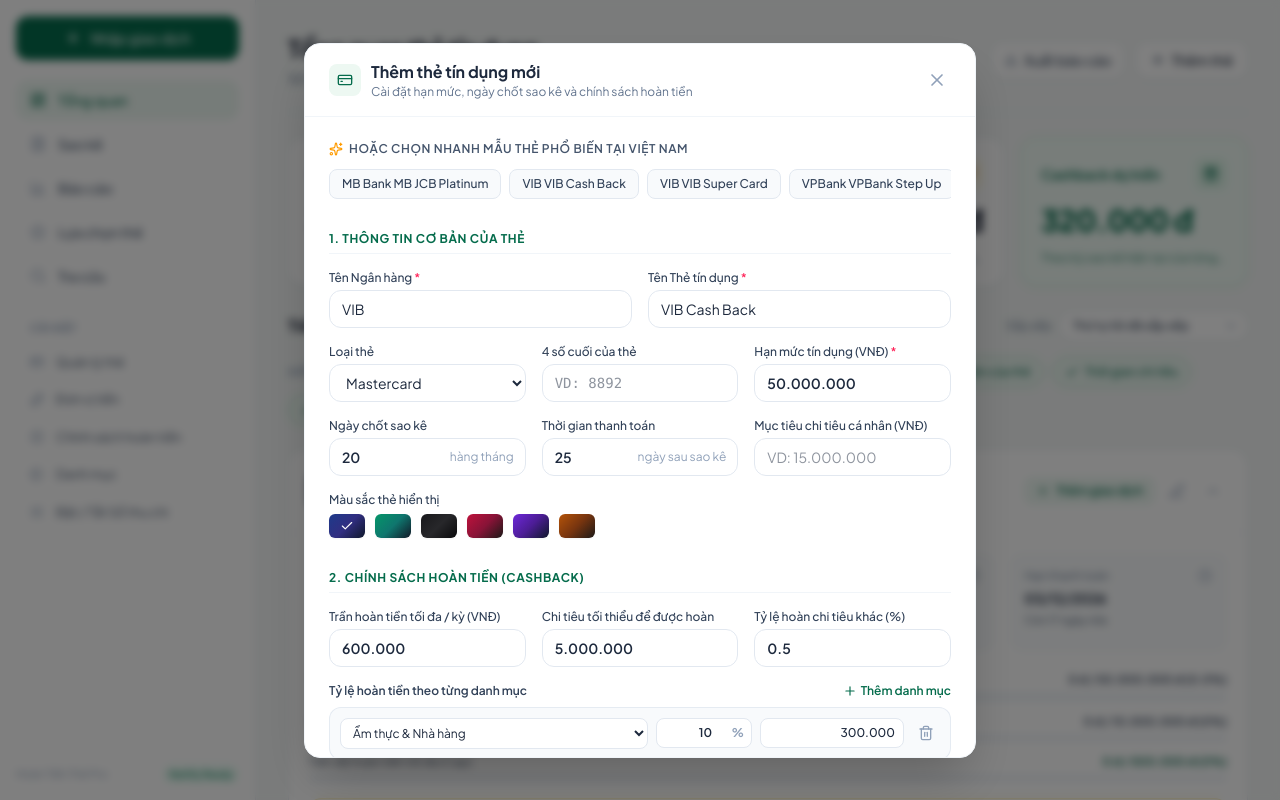
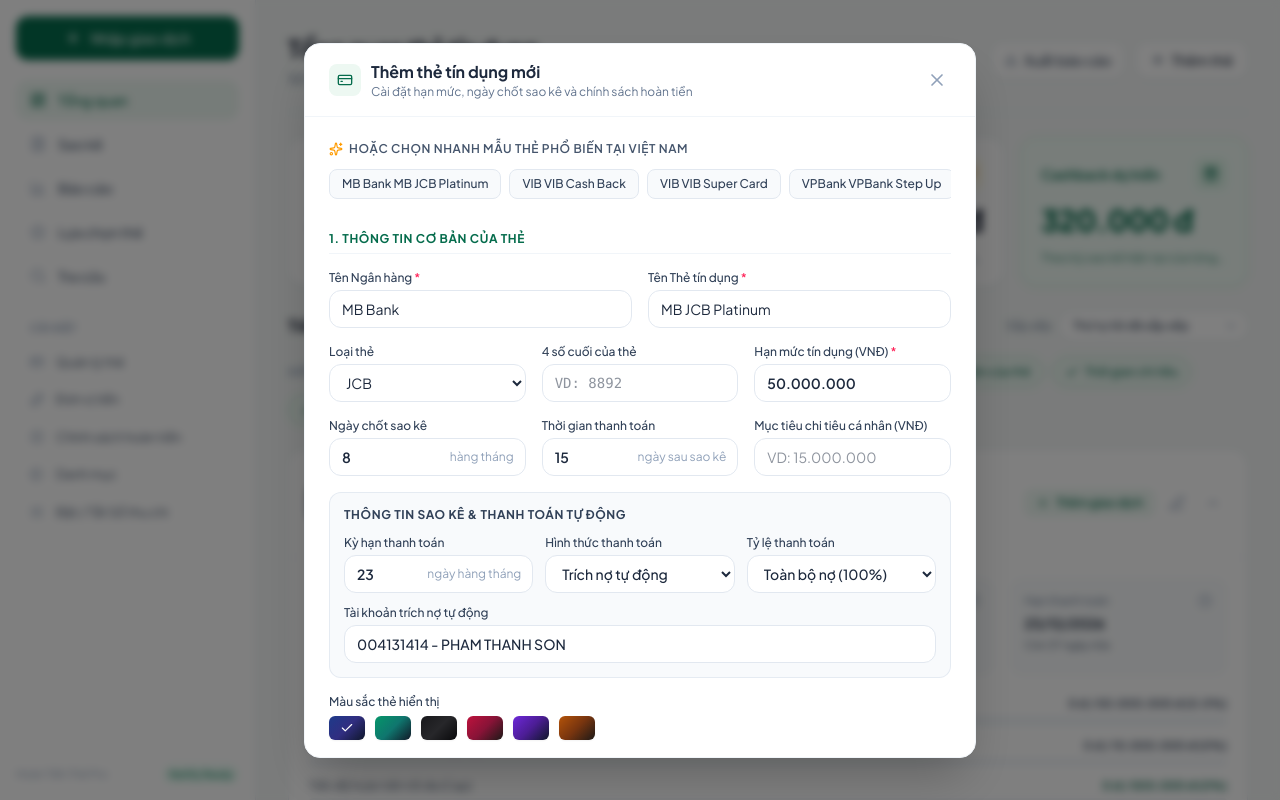
Before and after one commit to stpham111-dotcom/credit-card-manager, a React (Vite) app: page / in a window 1280 px wide. Both pictures are taken after a click on the button "Thêm thẻ". Shown: the top 800 px of the page. Built offline with nearby package versions, Linux system fonts and the light colour scheme.

Commit message:
feat: add statement and auto-debit info for MB JCB Platinum (mung 8, ngay 23, TK 004131414)

```diff
--- a/src/App.tsx
+++ b/src/App.tsx
@@ -61,7 +61,28 @@ export function App() {
       setCategories(loadCategories());
     } else {
       // User has used the app before: load EXACT saved state (even if 0 cards)
-      setCards(loadCards());
+      let loaded = loadCards();
+      // Automatically enrich MB JCB Platinum with exact statement info from user's app
+      let hasModified = false;
+      loaded = loaded.map(c => {
+        if (c.cardName.toLowerCase().includes('jcb') || c.bankName.toLowerCase().includes('mb')) {
+          hasModified = true;
+          return {
+            ...c,
+            statementDay: 8,
+            paymentDueDayFixed: 23,
+            paymentDueDaysAfter: 15,
+            paymentMethod: 'auto_debit',
+            autoDebitAccount: '004131414 - PHAM THANH SON',
+            paymentRate: 'full',
+          };
+        }
+        return c;
+      });
+      if (hasModified) {
+        saveCards(loaded);
+      }
+      setCards(loaded);
       setTransactions(loadTransactions());
       setCategories(loadCategories());
     }
@@ -141,8 +162,12 @@ export function App() {
         cardNumberLast4: '6868',
         cardType: 'jcb',
         creditLimit: mbPreset.creditLimit || 50000000,
-        statementDay: mbPreset.statementDay || 18,
-        paymentDueDaysAfter: mbPreset.paymentDueDaysAfter || 15,
+        statementDay: mbPreset.statementDay || 8,
+        paymentDueDaysAfter: 15,
+        paymentDueDayFixed: 23,
+        paymentMethod: 'auto_debit',
+        autoDebitAccount: '004131414 - PHAM THANH SON',
+        paymentRate: 'full',
         themeColor: mbPreset.themeColor || 'linear-gradient(135deg, #0b192c 0%, #1e3e62 50%, #000000 100%)',
         personalTargetSpend: 10000000,
         isActive: true,
@@ -152,7 +177,7 @@ export function App() {
       const updated = [newCard, ...cards];
       setCards(updated);
       saveCards(updated);
-      showSaveSuccess('Đã thêm thẻ MB Bank JCB Platinum thành công!');
+      showSaveSuccess('Đã thêm thẻ MB Bank JCB Platinum với thông tin trích nợ tự động!');
     }
   };
 
--- a/src/components/CardModal.tsx
+++ b/src/components/CardModal.tsx
@@ -32,8 +32,12 @@ export const CardModal: React.FC<CardModalProps> = ({
   const [cardType, setCardType] = useState<CardType>('mastercard');
   const [last4, setLast4] = useState('');
   const [limitStr, setLimitStr] = useState('50.000.000');
-  const [statementDay, setStatementDay] = useState(20);
-  const [dueDays, setDueDays] = useState(25);
+  const [statementDay, setStatementDay] = useState(8);
+  const [dueDays, setDueDays] = useState(15);
+  const [paymentDueDayFixed, setPaymentDueDayFixed] = useState<number | undefined>(23);
+  const [paymentMethod, setPaymentMethod] = useState<'auto_debit' | 'manual'>('auto_debit');
+  const [autoDebitAccount, setAutoDebitAccount] = useState('004131414 - PHAM THANH SON');
+  const [paymentRate, setPaymentRate] = useState<'full' | 'minimum'>('full');
   const [personalTargetStr, setPersonalTargetStr] = useState('');
   const [themeColor, setThemeColor] = useState(COLOR_PRESETS[0].value);
 
@@ -55,6 +59,10 @@ export const CardModal: React.FC<CardModalProps> = ({
       setLimitStr(editingCard.creditLimit.toLocaleString('vi-VN'));
       setStatementDay(editingCard.statementDay);
       setDueDays(editingCard.paymentDueDaysAfter || 15);
+      setPaymentDueDayFixed(editingCard.paymentDueDayFixed);
+      setPaymentMethod(editingCard.paymentMethod || 'manual');
+      setAutoDebitAccount(editingCard.autoDebitAccount || '');
+      setPaymentRate(editingCard.paymentRate || 'full');
       setPersonalTargetStr(editingCard.personalTargetSpend ? editingCard.personalTargetSpend.toLocaleString('vi-VN') : '');
       setThemeColor(editingCard.themeColor || COLOR_PRESETS[0].value);
 
@@ -65,21 +73,30 @@ export const CardModal: React.FC<CardModalProps> = ({
       setCategoryRules(p.categoryRules || []);
     } else {
       // Reset to defaults
-      setBankName('VIB');
-      setCardName('VIB Cash Back');
-      setCardType('mastercard');
+      setBankName('MB Bank');
+      setCardName('MB JCB Platinum');
+      setCardType('jcb');
       setLast4('');
       setLimitStr('50.000.000');
-      setStatementDay(20);
-      setDueDays(25);
+      setStatementDay(8);
+      setDueDays(15);
+      setPaymentDueDayFixed(23);
+      setPaymentMethod('auto_debit');
+      setAutoDebitAccount('004131414 - PHAM THANH SON');
+      setPaymentRate('full');
       setPersonalTargetStr('');
       setThemeColor(COLOR_PRESETS[0].value);
-      setOverallCapStr('600.000');
-      setMinSpendStr('5.000.000');
-      setDefaultRate(0.5);
+      setOverallCapStr('500.000');
+      setMinSpendStr('4.000.000');
+      setDefaultRate(0.3);
       setCategoryRules([
-        { categoryId: 'dining', categoryName: 'Ẩm thực & Nhà hàng', percentage: 10, maxCashback: 300000 },
-        { categoryId: 'supermarket', categoryName: 'Siêu thị & Tạp hóa', percentage: 5, maxCashback: 200000 },
+        {
+          categoryId: 'online_shopping',
+          categoryName: 'Mua sắm trực tuyến (Shopee, TikTok Shop)',
+          percentage: 10,
+          maxCashback: 500000,
+          minSpend: 2000000,
+        },
       ]);
     }
   }, [editingCard, isOpen]);
@@ -93,6 +110,10 @@ export const CardModal: React.FC<CardModalProps> = ({
     if (preset.creditLimit) setLimitStr(preset.creditLimit.toLocaleString('vi-VN'));
     if (preset.statementDay) setStatementDay(preset.statementDay);
     if (preset.paymentDueDaysAfter) setDueDays(preset.paymentDueDaysAfter);
+    if (preset.paymentDueDayFixed !== undefined) setPaymentDueDayFixed(preset.paymentDueDayFixed);
+    if (preset.paymentMethod) setPaymentMethod(preset.paymentMethod);
+    if (preset.autoDebitAccount) setAutoDebitAccount(preset.autoDebitAccount);
+    if (preset.paymentRate) setPaymentRate(preset.paymentRate);
     if (preset.personalTargetSpend) setPersonalTargetStr(preset.personalTargetSpend.toLocaleString('vi-VN'));
     if (preset.themeColor) setThemeColor(preset.themeColor);
     if (preset.cashbackPolicy) {
@@ -139,6 +160,10 @@ export const CardModal: React.FC<CardModalProps> = ({
       creditLimit: limit,
       statementDay,
       paymentDueDaysAfter: dueDays,
+      paymentDueDayFixed,
+      paymentMethod,
+      autoDebitAccount: autoDebitAccount.trim() || undefined,
+      paymentRate,
       personalTargetSpend: personalTarget,
       themeColor,
       isActive: true,
@@ -349,6 +374,78 @@ export const CardModal: React.FC<CardModalProps> = ({
               </div>
             </div>
 
+            {/* Thông tin sao kê & Trích nợ tự động */}
+            <div className="p-3.5 rounded-xl bg-slate-50 border border-slate-200/80 space-y-3">
+              <span className="text-xs font-bold uppercase tracking-wider text-slate-700 block">
+                Thông tin sao kê & Thanh toán tự động
+              </span>
+
+              <div className="grid grid-cols-1 sm:grid-cols-3 gap-3">
+                <div>
+                  <label className="block text-xs font-medium text-slate-700 mb-1">
+                    Kỳ hạn thanh toán
+                  </label>
+                  <div className="relative">
+                    <input
+                      type="number"
+                      min={1}
+                      max={31}
+                      value={paymentDueDayFixed || ''}
+                      onChange={(e) => setPaymentDueDayFixed(e.target.value ? parseInt(e.target.value, 10) : undefined)}
+                      placeholder="VD: 23"
+                      className="w-full px-3 py-2 rounded-xl border border-slate-200 bg-white text-sm font-semibold focus:outline-hidden focus:ring-2 focus:ring-[#056c4c]/30"
+                    />
+                    <span className="absolute right-3 top-1/2 -translate-y-1/2 text-xs text-slate-400">
+                      ngày hàng tháng
+                    </span>
+                  </div>
+                </div>
+
+                <div>
+                  <label className="block text-xs font-medium text-slate-700 mb-1">
+                    Hình thức thanh toán
+                  </label>
+                  <select
+                    value={paymentMethod}
+                    onChange={(e) => setPaymentMethod(e.target.value as 'auto_debit' | 'manual')}
+                    className="w-full px-3 py-2 rounded-xl border border-slate-200 bg-white text-sm font-medium focus:outline-hidden focus:ring-2 focus:ring-[#056c4c]/30"
+                  >
+                    <option value="auto_debit">Trích nợ tự động</option>
+                    <option value="manual">Tự thanh toán thủ công</option>
+                  </select>
+                </div>
+
+                <div>
+                  <label className="block text-xs font-medium text-slate-700 mb-1">
+                    Tỷ lệ thanh toán
+                  </label>
+                  <select
+                    value={paymentRate}
+                    onChange={(e) => setPaymentRate(e.target.value as 'full' | 'minimum')}
+                    className="w-full px-3 py-2 rounded-xl border border-slate-200 bg-white text-sm font-medium focus:outline-hidden focus:ring-2 focus:ring-[#056c4c]/30"
+                  >
+                    <option value="full">Toàn bộ nợ (100%)</option>
+                    <option value="minimum">Thanh toán tối thiểu (5%)</option>
+                  </select>
+                </div>
+              </div>
+
+              {paymentMethod === 'auto_debit' && (
+                <div>
+                  <label className="block text-xs font-medium text-slate-700 mb-1">
+                    Tài khoản trích nợ tự động
+                  </label>
+                  <input
+                    type="text"
+                    value={autoDebitAccount}
+                    onChange={(e) => setAutoDebitAccount(e.target.value)}
+                    placeholder="VD: 004131414 - PHAM THANH SON"
+                    className="w-full px-3 py-2 rounded-xl border border-slate-200 bg-white text-sm font-medium focus:outline-hidden focus:ring-2 focus:ring-[#056c4c]/30"
+                  />
+                </div>
+              )}
+            </div>
+
             {/* Color preview */}
             <div>
               <label className="block text-xs font-medium text-slate-700 mb-1.5">
--- a/src/components/CreditCardItem.tsx
+++ b/src/components/CreditCardItem.tsx
@@ -80,6 +80,14 @@ export const CreditCardItem: React.FC<CreditCardItemProps> = ({
               Hạn mức: <strong className="text-slate-700">{formatVND(card.creditLimit)}</strong>
               {card.cardNumberLast4 && ` • Đuôi thẻ: ${card.cardNumberLast4}`}
             </p>
+            {card.paymentMethod === 'auto_debit' && (
+              <div className="mt-1 flex items-center gap-1.5 text-[11px] text-[#056c4c] font-medium bg-[#edf8f2] px-2 py-0.5 rounded-md w-fit">
+                <span>🔄 Trích nợ tự động: {card.paymentRate === 'minimum' ? 'Tối thiểu' : 'Toàn bộ nợ (100%)'}</span>
+                {card.autoDebitAccount && (
+                  <span className="text-slate-500 font-mono text-[10px]">({card.autoDebitAccount})</span>
+                )}
+              </div>
+            )}
           </div>
         </div>
 
--- a/src/components/StatementTab.tsx
+++ b/src/components/StatementTab.tsx
@@ -97,41 +97,63 @@ export const StatementTab: React.FC<StatementTabProps> = ({
                   {/* Dates & Amounts */}
                   <div className="grid grid-cols-2 gap-3 py-4">
                     <div className="p-3 rounded-xl bg-slate-50">
-                      <span className="text-xs text-slate-500 block mb-1">Kỳ sao kê hiện tại</span>
+                      <span className="text-xs text-slate-500 block mb-1">Ngày lên sao kê</span>
                       <span className="text-xs font-semibold text-slate-800 block">
-                        {formatDateVN(analysis.cycleStartDate)} - {formatDateVN(analysis.cycleEndDate)}
+                        Mùng {card.statementDay} hàng tháng
                       </span>
                       <span className="text-[11px] text-slate-400 mt-1 block">
-                        Chốt ngày {card.statementDay}
+                        Kỳ: {formatDateVN(analysis.cycleStartDate)} - {formatDateVN(analysis.cycleEndDate)}
                       </span>
                     </div>
 
                     <div className="p-3 rounded-xl bg-slate-50">
-                      <span className="text-xs text-slate-500 block mb-1">Hạn chót thanh toán</span>
+                      <span className="text-xs text-slate-500 block mb-1">Kỳ hạn thanh toán</span>
                       <span className="text-xs font-semibold text-slate-800 block">
-                        {formatDateVN(analysis.dueDate)}
+                        Ngày {card.paymentDueDayFixed || 23} hàng tháng
                       </span>
                       <span className={`text-[11px] font-medium mt-1 block ${
                         analysis.daysUntilDue <= 3 ? 'text-rose-600' : 'text-amber-600'
                       }`}>
-                        {analysis.daysUntilDue >= 0 ? `Còn ${analysis.daysUntilDue} ngày` : 'Đã quá hạn!'}
+                        {analysis.daysUntilDue >= 0 ? `Còn ${analysis.daysUntilDue} ngày (${formatDateVN(analysis.dueDate)})` : 'Đã quá hạn!'}
                       </span>
                     </div>
                   </div>
 
+                  {/* Chi tiết hình thức thanh toán & Trích nợ tự động */}
+                  {card.paymentMethod === 'auto_debit' && (
+                    <div className="p-3 rounded-xl bg-[#edf8f2] border border-[#c3e9d2] mb-3 text-xs space-y-1">
+                      <div className="flex justify-between items-center text-slate-700">
+                        <span className="text-slate-500">Hình thức thanh toán:</span>
+                        <strong className="text-[#056c4c]">Trích nợ tự động</strong>
+                      </div>
+                      {card.autoDebitAccount && (
+                        <div className="flex justify-between items-center text-slate-700">
+                          <span className="text-slate-500">Tài khoản trích nợ:</span>
+                          <span className="font-mono font-semibold text-slate-800">{card.autoDebitAccount}</span>
+                        </div>
+                      )}
+                      <div className="flex justify-between items-center text-slate-700">
+                        <span className="text-slate-500">Tỷ lệ thanh toán:</span>
+                        <strong className="text-slate-900">{card.paymentRate === 'minimum' ? 'Tối thiểu 5%' : 'Toàn bộ nợ (100%)'}</strong>
+                      </div>
+                    </div>
+                  )}
+
                   {/* Balance */}
                   <div className="p-3.5 rounded-xl bg-slate-50 border border-slate-100 mb-4 flex items-center justify-between">
                     <div>
-                      <span className="text-xs text-slate-500 block">Tổng dư nợ kỳ này:</span>
+                      <span className="text-xs text-slate-500 block">
+                        {card.paymentRate === 'minimum' ? 'Thanh toán tối thiểu (~5%):' : 'Số tiền trích nợ (Toàn bộ nợ):'}
+                      </span>
                       <span className="text-lg font-bold text-slate-900">
-                        {formatVND(analysis.totalSpent)}
+                        {formatVND(card.paymentRate === 'minimum' ? analysis.totalSpent * 0.05 : analysis.totalSpent)}
                       </span>
                     </div>
 
                     <div className="text-right">
-                      <span className="text-xs text-slate-500 block">Thanh toán tối thiểu (~5%):</span>
+                      <span className="text-xs text-slate-500 block">Tổng dư nợ phát sinh:</span>
                       <span className="text-sm font-semibold text-slate-700">
-                        {formatVND(analysis.totalSpent * 0.05)}
+                        {formatVND(analysis.totalSpent)}
                       </span>
                     </div>
                   </div>
--- a/src/data/defaultCards.ts
+++ b/src/data/defaultCards.ts
@@ -6,8 +6,12 @@ export const POPULAR_CARD_PRESETS: Partial<CreditCard>[] = [
     cardName: 'MB JCB Platinum',
     cardType: 'jcb',
     creditLimit: 50000000,
-    statementDay: 18,
+    statementDay: 8,
+    paymentDueDayFixed: 23,
     paymentDueDaysAfter: 15,
+    paymentMethod: 'auto_debit',
+    autoDebitAccount: '004131414 - PHAM THANH SON',
+    paymentRate: 'full',
     themeColor: 'linear-gradient(135deg, #0b192c 0%, #1e3e62 50%, #000000 100%)',
     personalTargetSpend: 10000000,
     cashbackPolicy: {
@@ -144,8 +148,12 @@ export const INITIAL_SAMPLE_CARDS: CreditCard[] = [
     cardNumberLast4: '6868',
     cardType: 'jcb',
     creditLimit: 50000000,
-    statementDay: 18,
+    statementDay: 8,
+    paymentDueDayFixed: 23,
     paymentDueDaysAfter: 15,
+    paymentMethod: 'auto_debit',
+    autoDebitAccount: '004131414 - PHAM THANH SON',
+    paymentRate: 'full',
     themeColor: 'linear-gradient(135deg, #0b192c 0%, #1e3e62 50%, #000000 100%)',
     personalTargetSpend: 10000000,
     isActive: true,
--- a/src/types/index.ts
+++ b/src/types/index.ts
@@ -24,7 +24,10 @@ export interface CreditCard {
   creditLimit: number; // e.g. 50,000,000 VND
   statementDay: number; // Day of month card statement is issued (e.g. 20)
   paymentDueDaysAfter: number; // Days after statement day payment is due (e.g. 15-25 days) or fixed day of month
-  paymentDueDayFixed?: number; // If bank specifies exact day, e.g. day 5 of next month
+  paymentDueDayFixed?: number; // If bank specifies exact day, e.g. day 23 of month
+  paymentMethod?: 'auto_debit' | 'manual'; // Hình thức thanh toán: Trích nợ tự động hoặc Thủ công
+  autoDebitAccount?: string; // Tài khoản trích nợ (VD: '004131414 - PHAM THANH SON')
+  paymentRate?: 'full' | 'minimum'; // Tỷ lệ thanh toán: Toàn bộ nợ (100%) hoặc Tối thiểu (5%)
   themeColor: string; // Hex or gradient preset name
   cashbackPolicy: CashbackPolicy;
   personalTargetSpend?: number; // Optional personal monthly spending budget
```
